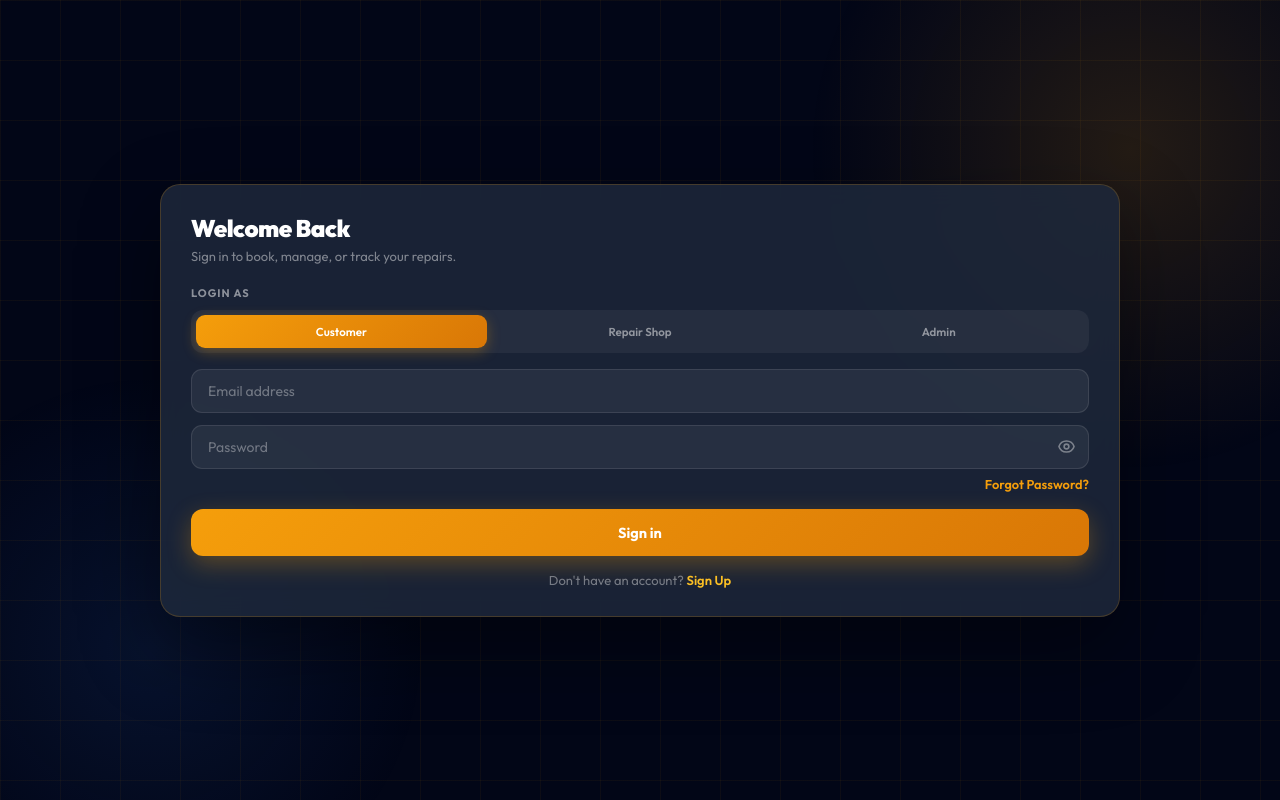
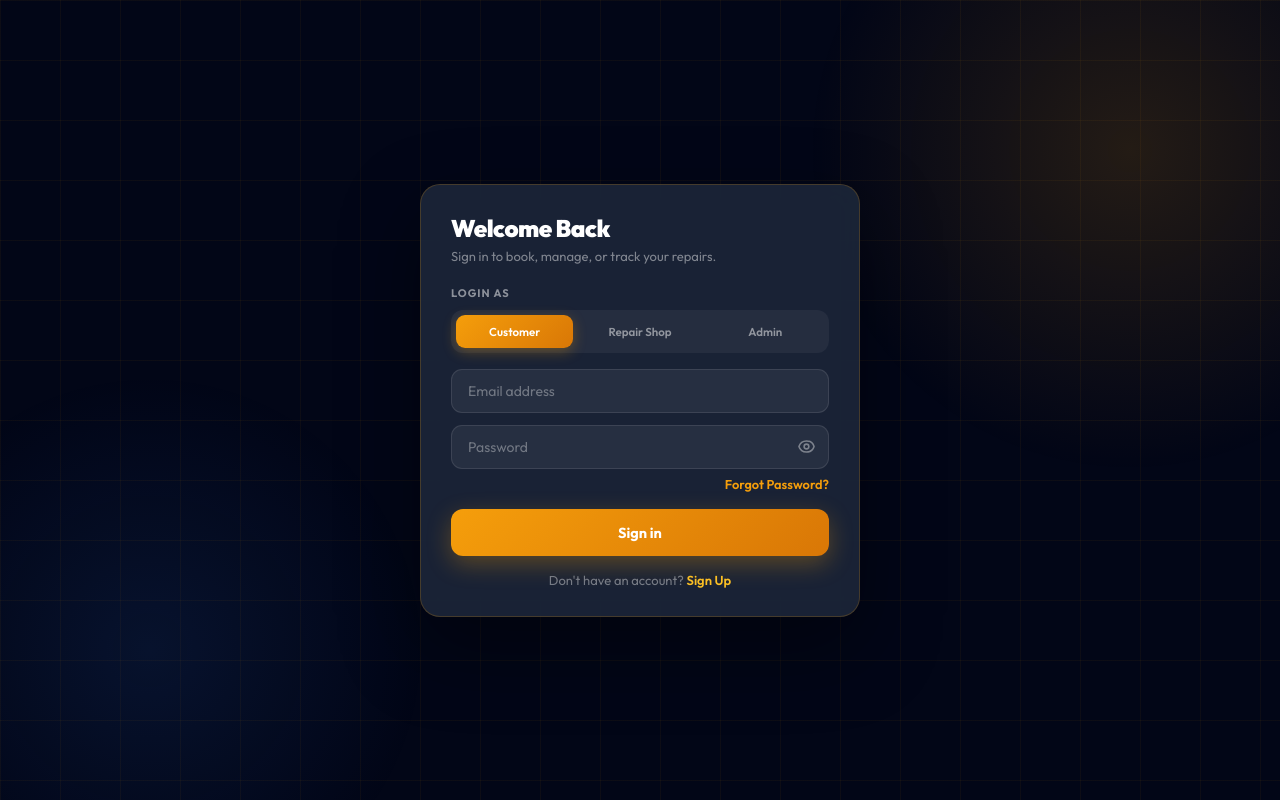
Before and after one commit to marvincadorna02/CAPSTONE2026, a PHP site: page /FIXITDAVAO/login.php in a window 1280 px wide. Run offline with PHP 8.4, Linux system fonts and the light colour scheme.

Commit message:
new updated file versions august 20, 2026 time 11:53am

```diff
--- a/login.php
+++ b/login.php
@@ -460,7 +460,7 @@ $conn->close();
 
     <!-- AUTH CARD -->
     <div class="auth-wrap">
-      <div style="width:900%;max-width:960px;">
+  <div style="width:100%;max-width:440px;">
 
         <div class="auth-card">
           <h1>Welcome Back</h1>
```
